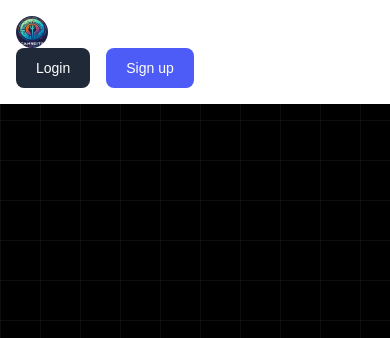
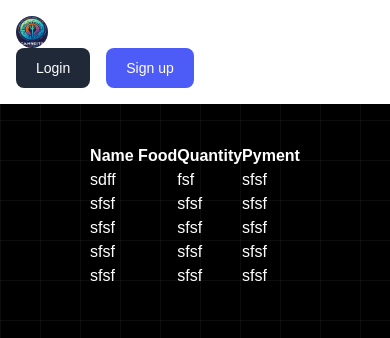
Before and after one commit to skrijwan100/SmartCanteens, a React (Vite) app in the folder client/: page /allOrder in a window 390 px wide. Shown: the top 338 px of the page. Built offline with nearby package versions, Linux system fonts and the light colour scheme; no server answers.

Commit message:
fix in ui responsive ness

```diff
--- a/client/src/main.jsx
+++ b/client/src/main.jsx
@@ -11,7 +11,7 @@ import Createaccount from './pages/Createaccount.jsx';
 import EmailContextProvider from './contexts/emailContext.jsx';
 import Addfood from './pages/Addfood.jsx';
 import ShowPage from './pages/ShowPage.jsx';
-
+import ShowOrder from './pages/ShowOrder.jsx';
 const router = createBrowserRouter([
   {
     path: "/",
@@ -59,6 +59,12 @@ const router = createBrowserRouter([
         element : (
           <ShowPage/>
         )
+      },
+      {
+        path : "/allOrder",
+        element : (
+          <ShowOrder/>
+        )
       }
     ]
   }
--- /dev/null
+++ b/client/src/pages/ShowOrder.jsx
@@ -0,0 +1,42 @@
+import React from 'react'
+
+const ShowOrder = () => {
+  return (
+    <div className='w-full min-h-[85vh] flex items-start p-10 justify-center'>
+        <table>
+          <tr>
+            <th>Name Food</th>
+            <th>Quantity</th>
+            <th>Pyment</th>
+          </tr>
+          <tr>
+            <td>sdff</td>
+            <td>fsf</td>
+            <td>sfsf</td>
+          </tr>
+          <tr>
+            <td>sfsf</td>
+            <td>sfsf</td>
+            <td>sfsf</td>
+          </tr>
+          <tr>
+            <td>sfsf</td>
+            <td>sfsf</td>
+            <td>sfsf</td>
+          </tr>
+          <tr>
+            <td>sfsf</td>
+            <td>sfsf</td>
+            <td>sfsf</td>
+          </tr>
+          <tr>
+            <td>sfsf</td>
+            <td>sfsf</td>
+            <td>sfsf</td>
+          </tr>
+        </table>
+    </div>
+  )
+}
+
+export default ShowOrder
--- a/client/src/pages/ShowPage.jsx
+++ b/client/src/pages/ShowPage.jsx
@@ -46,10 +46,10 @@ const ShowPage = () => {
         window.location.href="https://razorpay.me/@ak4sh"
     }
     return (food && show?
-        <div className='w-full min-h-[85vh] flex items-center p-10 justify-center'>
-            <div className='w-[40%] h-[30rem] flex items-center justify-start flex-col gap-4'>
-                <div className='w-full h-[5rem] flex items-center justify-start gap-4'>
-                    <div onClick={backFun} className="p-2 ms-2 w-[5rem] flex items-center justify-center gap-2 cursor-pointer text-sm font-medium text-gray-900 focus:outline-none bg-white rounded-lg border border-gray-200 hover:bg-gray-100 hover:text-blue-700 focus:z-10 focus:ring-4 focus:ring-gray-100 dark:focus:ring-gray-700 dark:bg-gray-800 dark:text-gray-400 dark:border-gray-600 dark:hover:text-white dark:hover:bg-gray-700">
+        <div className='w-full min-h-[85vh] items-center xl:p-10 p-4 justify-center gap-6 xl:flex'>
+            <div className='xl:w-[40%] w-full xl:h-[30rem] flex items-center justify-start flex-col gap-4 mb-4 xl:mb-0'>
+                <div className='w-full xl:h-[5rem] flex items-center justify-start gap-0'>
+                    <div onClick={backFun} className="p-2 xl:ms-2 w-[5rem] flex items-center justify-center gap-2 cursor-pointer text-sm font-medium text-gray-900 focus:outline-none bg-white rounded-lg border border-gray-200 hover:bg-gray-100 hover:text-blue-700 focus:z-10 focus:ring-4 focus:ring-gray-100 dark:focus:ring-gray-700 dark:bg-gray-800 dark:text-gray-400 dark:border-gray-600 dark:hover:text-white dark:hover:bg-gray-700">
                         <FaArrowLeft />  back
                     </div>
                 </div>
@@ -58,7 +58,7 @@ const ShowPage = () => {
 
                 </div>
             </div>
-            <div className='w-[40%] min-h-[20rem] p-[3rem] flex items-start justify-start flex-col rounded-2xl gap-4 bg-gray-900'>
+            <div className='xl:w-[40%] w-full min-h-[20rem] p-[3rem] flex items-start justify-start flex-col rounded-2xl gap-4 bg-gray-900'>
                 <h1 className='text-4xl'>{food.foodname}</h1>
                 <div className='overflow-hidden flex items-center justify-start gap-2'>
                     <span className="bg-green-100 flex items-center justify-center gap-1 text-green-800 text-xs font-medium me-2 px-2.5 py-0.5 rounded-sm dark:bg-green-900 dark:text-green-300"><TiStar />2</span>
```
